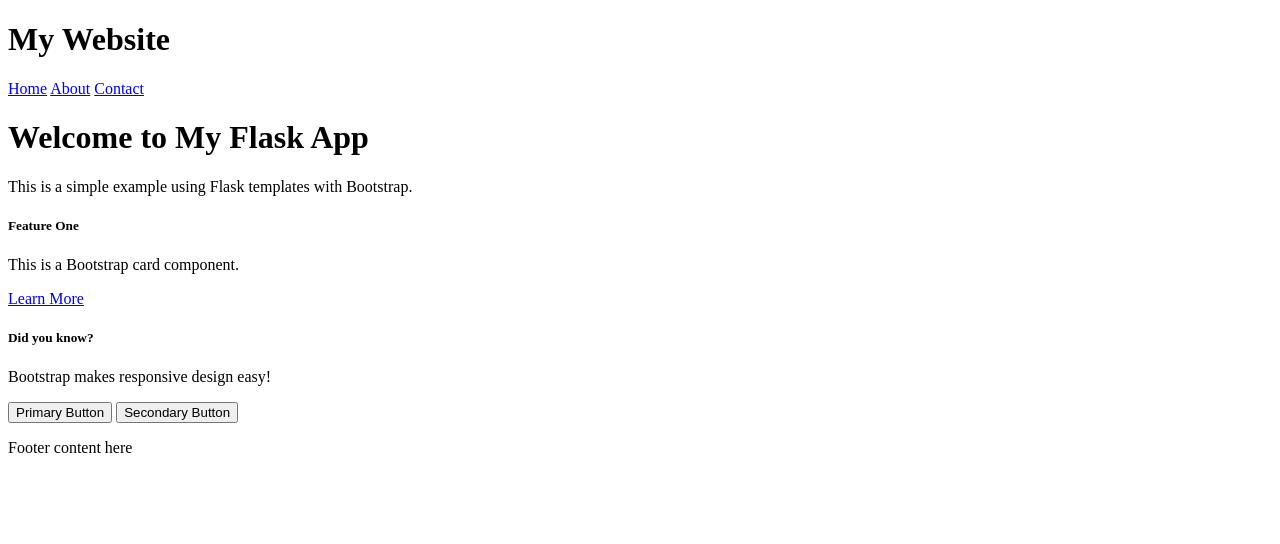
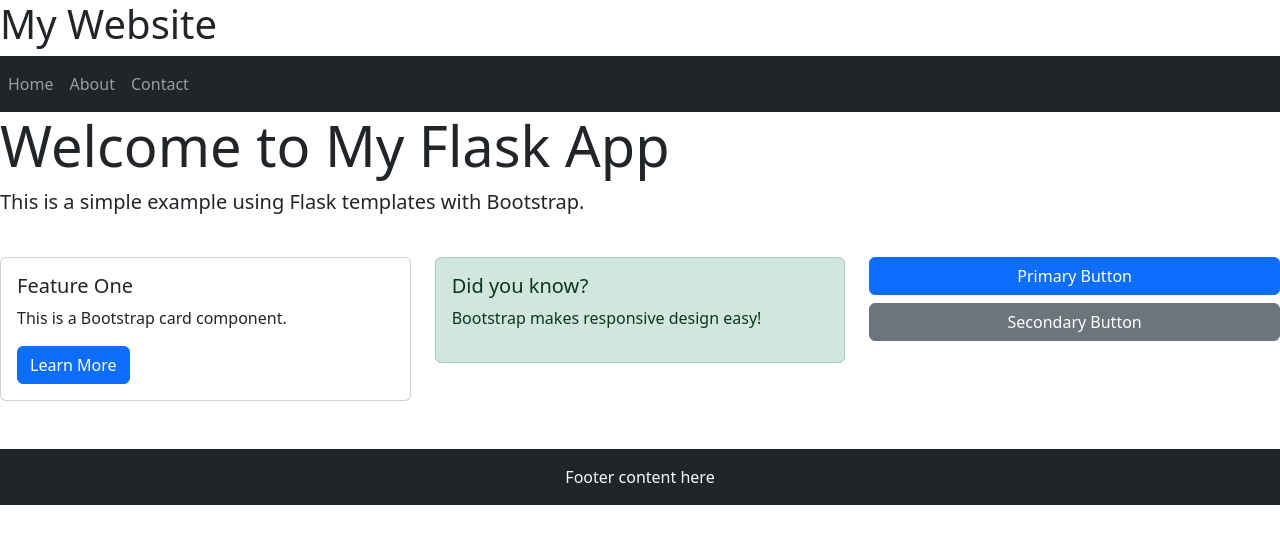
Before and after one commit to ShaneStevensASU/IFT401, a Flask app: page / in a window 1280 px wide. Shown: the top 544 px of the page. Run offline with Flask 3, Linux system fonts and the light colour scheme; some libraries are stand-ins or nearby versions.

Commit message:
Updated app.py and base.html
Updated the Bootstrap to v5
Updated the base HTML to look better

```diff
--- a/app.py
+++ b/app.py
@@ -1,8 +1,8 @@
 from flask import Flask, render_template
-from flask_bootstrap import Bootstrap
+from flask_bootstrap import Bootstrap5
 
 app = Flask(__name__)
-bootstrap = Bootstrap(app)
+bootstrap = Bootstrap5(app)
 
 @app.route("/")
 def home():
--- a/templates/base.html
+++ b/templates/base.html
@@ -2,22 +2,29 @@
 <html lang="en">
 <head>
     <meta charset="UTF-8">
+    <meta name="viewport" content="width=device-width, initial-scale=1.0" />
+    <link href="https://cdn.jsdelivr.net/npm/bootstrap@5.3.0/dist/css/bootstrap.min.css" rel="stylesheet">
+    <link rel="stylesheet" href="{{ url_for('static', filename='css/style.css') }}">
     <title>{% block title %}My Site{% endblock %}</title>
 </head>
 <body>
     <header>
         <h1>My Website</h1>
-        <nav>
-            <a href="{{ url_for('home') }}">Home</a>
-            <a href="{{ url_for('about') }}">About</a>
-            <a href="{{ url_for('contact') }}">Contact</a>
+        <nav class="navbar navbar-expand-lg navbar-dark bg-dark">
+            <div class="collapse navbar-collapse" id="navbarNav">
+                <ul class="navbar-nav">
+                <li class="nav-item"><a class="nav-link" href="{{ url_for('home') }}">Home</a></li>
+                <li class="nav-item"><a class="nav-link" href="{{ url_for('about') }}">About</a></li>
+                <li class="nav-item"><a class="nav-link" href="{{ url_for('contact') }}">Contact</a></li>
+                </ul>
+            </div>
         </nav>
     </header>
     <main>
         {% block content %}{% endblock %}
     </main>
-    <footer>
-        <p>Footer content here</p>
+    <footer class="bg-dark text-light mt-5">
+        <div class="container py-3"><p class="text-center mb-0">Footer content here</p></div>
     </footer>
 </body>
 </html>
```
